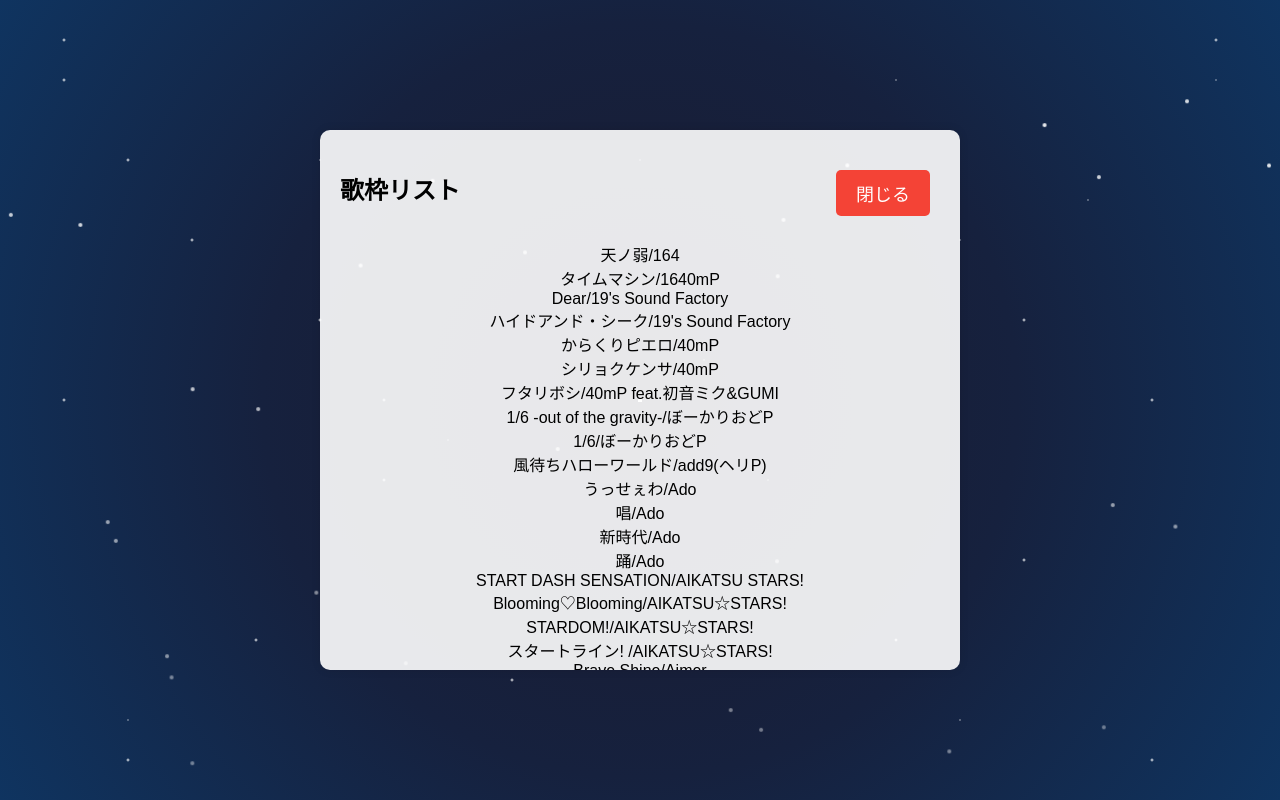
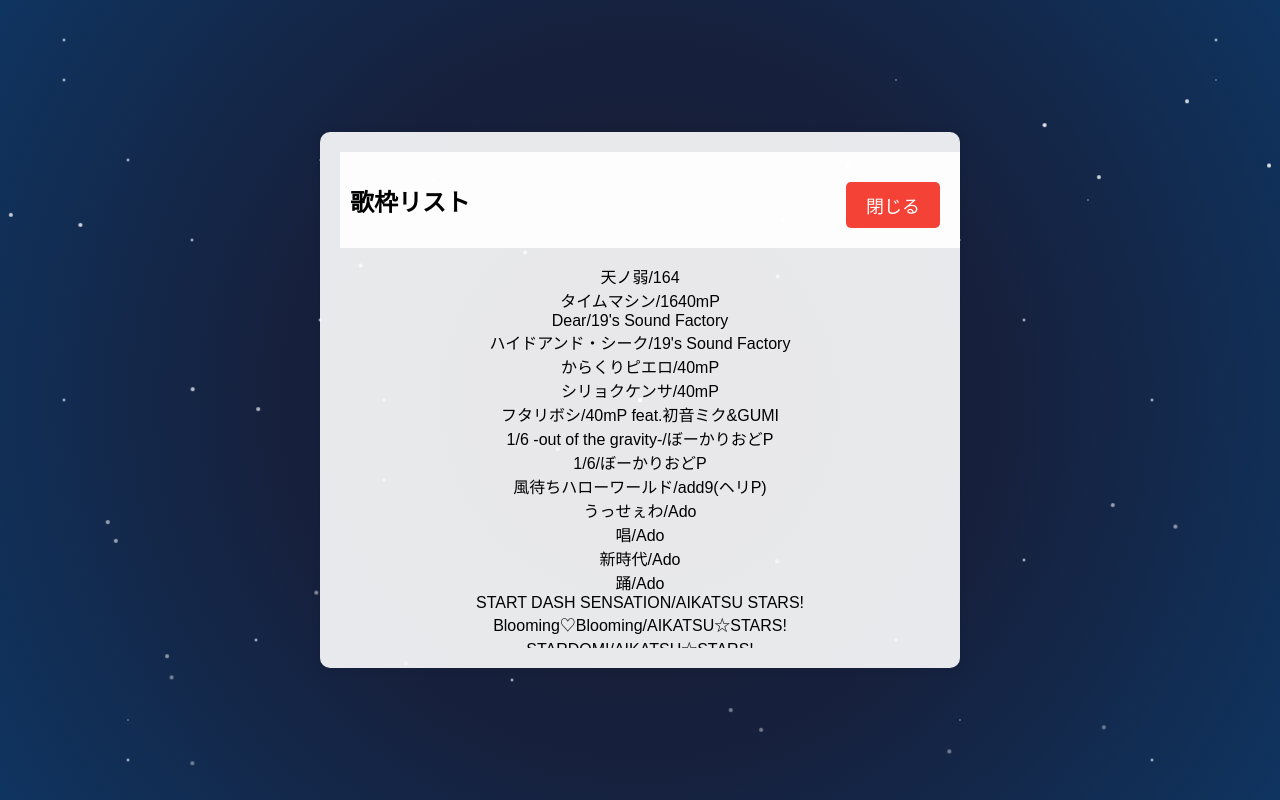
Before and after one commit to shinyaee/list, a plain HTML site: page index.html in a window 1280 px wide. Both pictures are taken after a click on the button "全リストを見る". Drawn offline with Linux system fonts and the light colour scheme.

Commit message:
Update style.css

```diff
--- a/style.css
+++ b/style.css
@@ -128,8 +128,17 @@
     justify-content: space-between;
     align-items: center;
     width: 100%;
+    padding: 10px;
+    background-color: rgba(255, 255, 255, 0.9);
+    position: sticky; /* 固定在上方 */
+    top: 0;
+    z-index: 2;
 }
-
+/* 滾動的清單區域 */
+.scrollable-list {
+    max-height: 400px; /* 設定內容區域最大高度 */
+    overflow-y: auto; /* 啟用垂直滾動 */
+}
 /* 歌曲清單顯示區域 */
 #song-list {
     display: flex;
```
